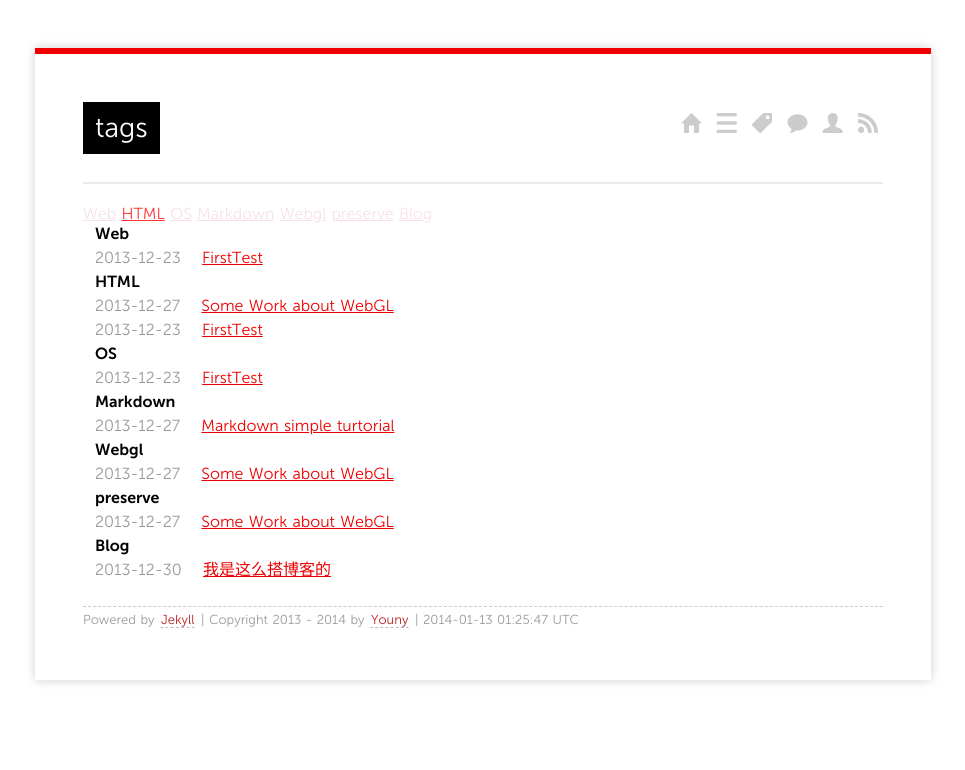
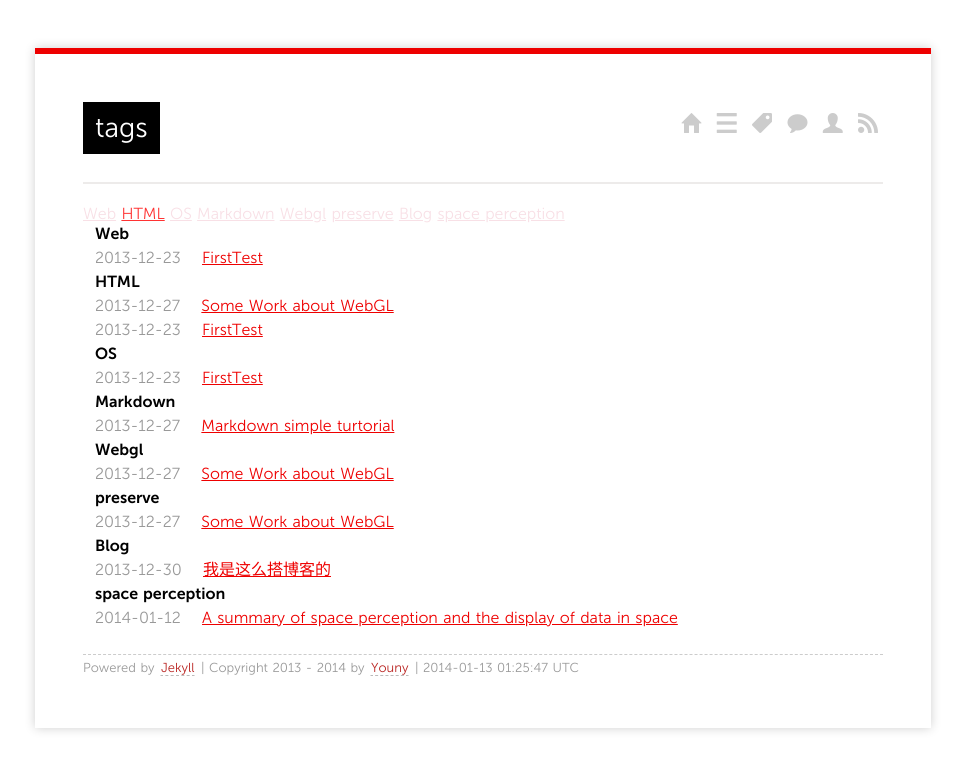
Before and after one commit to yongnanzhu/yongnanzhu.github.com, a Jekyll site: the page built from tags/index.md, in a window 1280 px wide. Shown: the top 770 px of the page, without its empty margins (157-1122 px from the left). Built offline with Jekyll 4.4.1, drawn with Linux system fonts in a browser that asks for light colours; Markdown is read by kramdown in place of the engine named in the settings.

Commit message:
Update 2014-1-12-A_summary_of_space_perception_and_the_display_of_data_in_space.md

```diff
--- a/_posts/2013/2014-1-12-A_summary_of_space_perception_and_the_display_of_data_in_space.md
+++ b/_posts/2013/2014-1-12-A_summary_of_space_perception_and_the_display_of_data_in_space.md
@@ -1,5 +1,11 @@
-# A summary of space perception and the display of data in space
-
+---
+layout: post
+title: A summary of space perception and the display of data in space
+categories:
+- Summary
+tags:
+- space perception
+---
 >   This is a book review of  space perception part of `<<Information Visualization:  Perception for design>>`, some ideal from wikipedia, some from [Webvision](http://webvision.med.utah.edu/book/part-viii-gabac-receptors/perception-of-depth/), Thanks for all the people.
 
 ------
```
